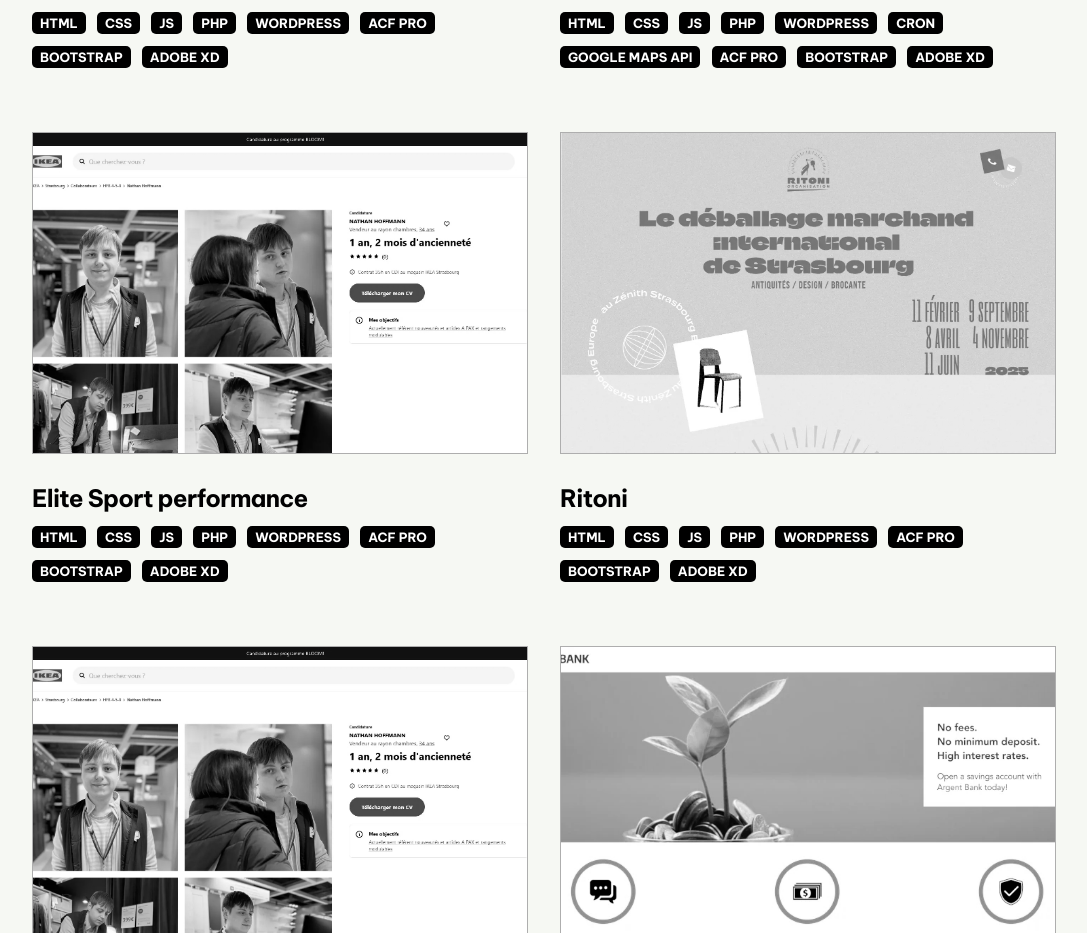
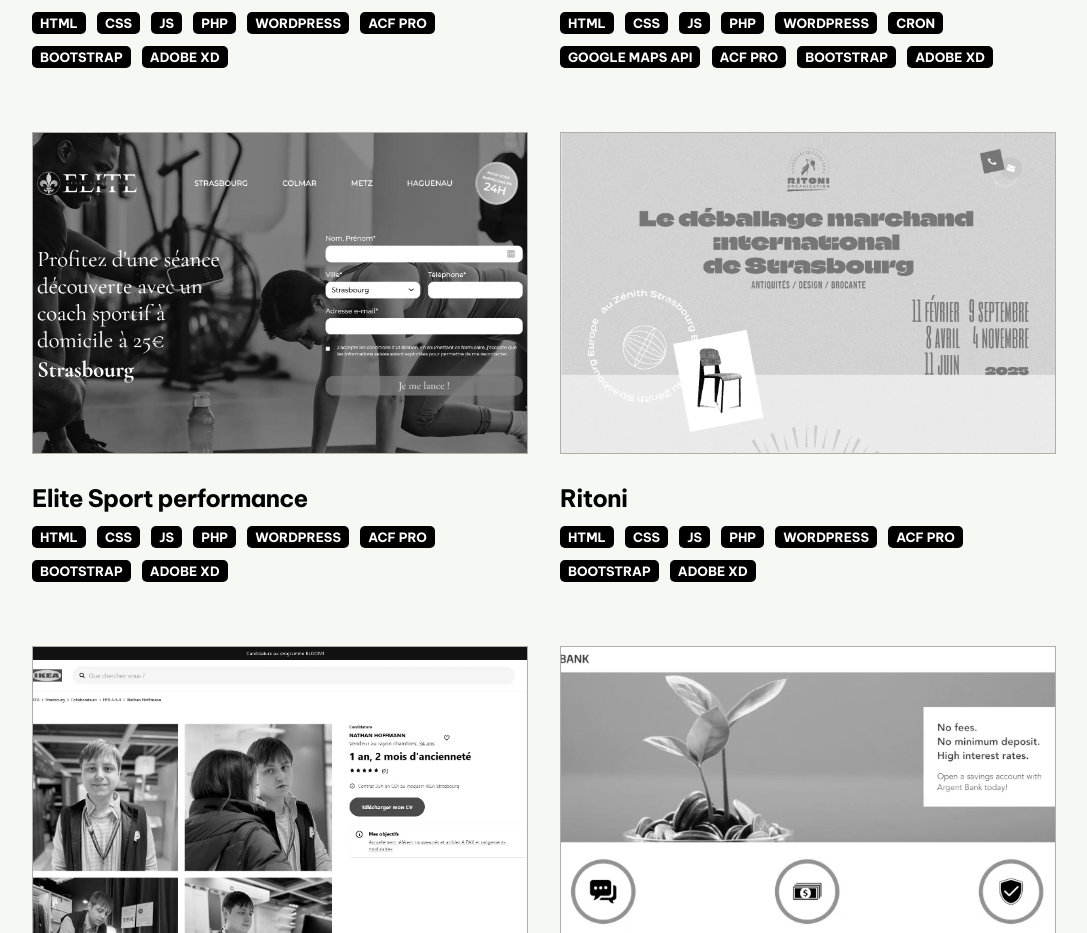
Before and after one commit to xuantam-h/xuantam-hoang, a React (Create React App) app: page / in a window 1280 px wide. Shown: the part 3405-4338 px from the top of the page, without its empty margins (96-1183 px from the left). Built offline with nearby package versions, Linux system fonts and the light colour scheme.

Commit message:
Updating Elite sport thumbnail

```diff
--- a/src/assets/data/data.js
+++ b/src/assets/data/data.js
@@ -60,7 +60,7 @@
         name: "Elite Sport performance",
         tags: ["HTML", "CSS", "JS", "PHP", "WordPress", "ACF Pro", "Bootstrap", "Adobe XD"],
         url: "https://elitesportperformance.fr/operation-coach-sportif/",
-        image: "./project-ikea.webp",
+        image: "./project-elite.webp",
         summary: "Projet de création d'un CV inspiré par une page produit IKEA. HTML/CSS/Tailwind CSS",
         description: "Intégration d'un CV entièrement en HTML/CSS/Tailwind CSS inspiré d'une page produit IKEA",
     },
```
Also changed, not shown: public/project-elite.webp (added).
